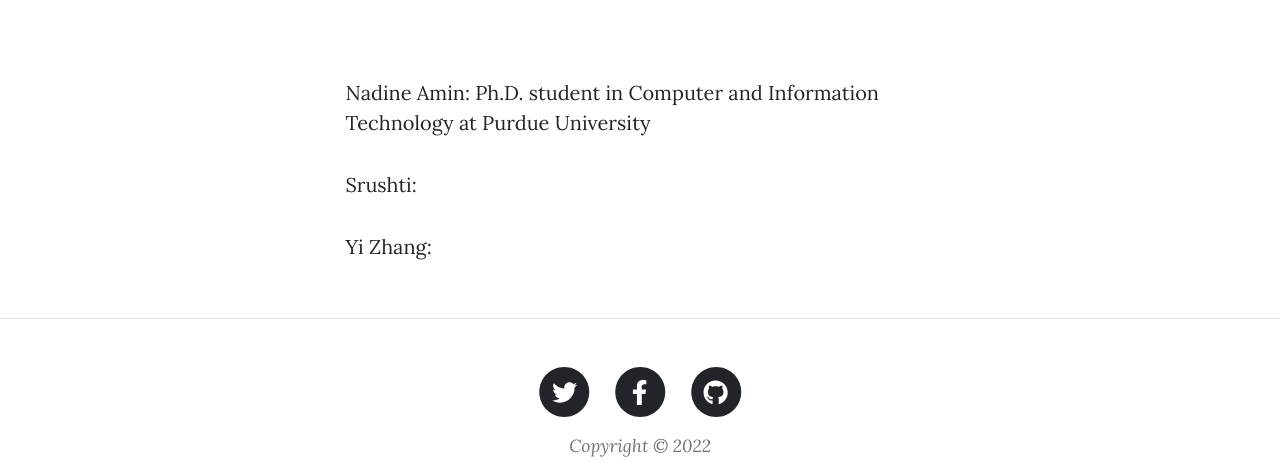
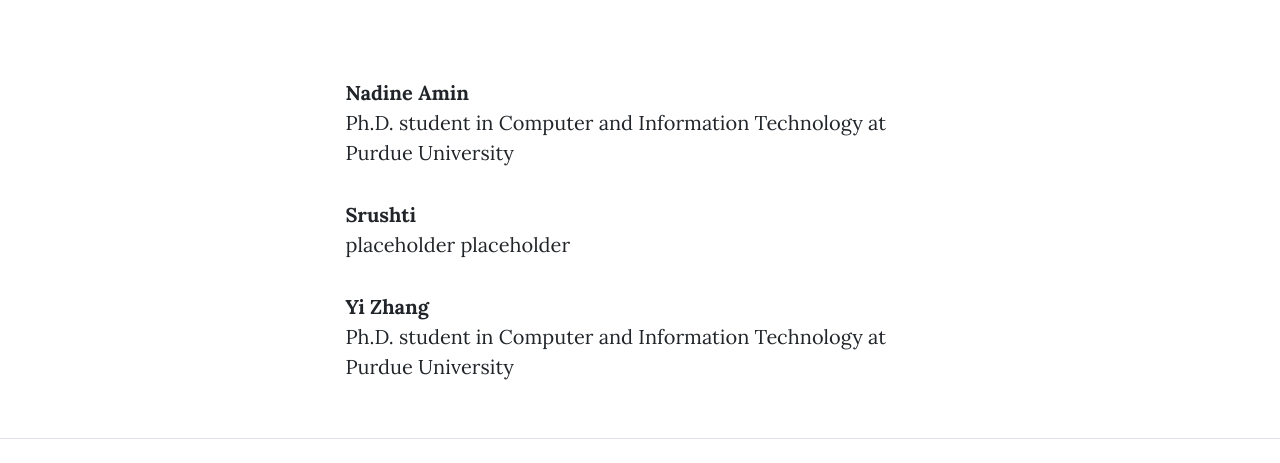
Before and after one commit to nadine-amin/CNIT581-AST-blog, a plain HTML site: page about.html in a window 1280 px wide. Shown: the part 534-997 px from the top of the page. Drawn offline with nearby package versions, Linux system fonts and the light colour scheme.

Commit message:
Update about.html

```diff
--- a/about.html
+++ b/about.html
@@ -56,9 +56,17 @@
         <div class="container px-4 px-lg-5">
             <div class="row gx-4 gx-lg-5 justify-content-center">
                 <div class="col-md-10 col-lg-8 col-xl-7">
-                    <p>Nadine Amin: Ph.D. student in Computer and Information Technology at Purdue University</p>
-                    <p>Srushti: </p>
-                    <p>Yi Zhang: </p>
+                    <p><b>Nadine Amin</b>
+                        </br>
+                        Ph.D. student in Computer and Information Technology at Purdue University</p>
+
+                    <p><b>Srushti</b>
+                        </br>
+                        placeholder placeholder</p>
+
+                    <p><b>Yi Zhang</b>
+                        </br>
+                        Ph.D. student in Computer and Information Technology at Purdue University</p>
                 </div>
             </div>
         </div>
```
